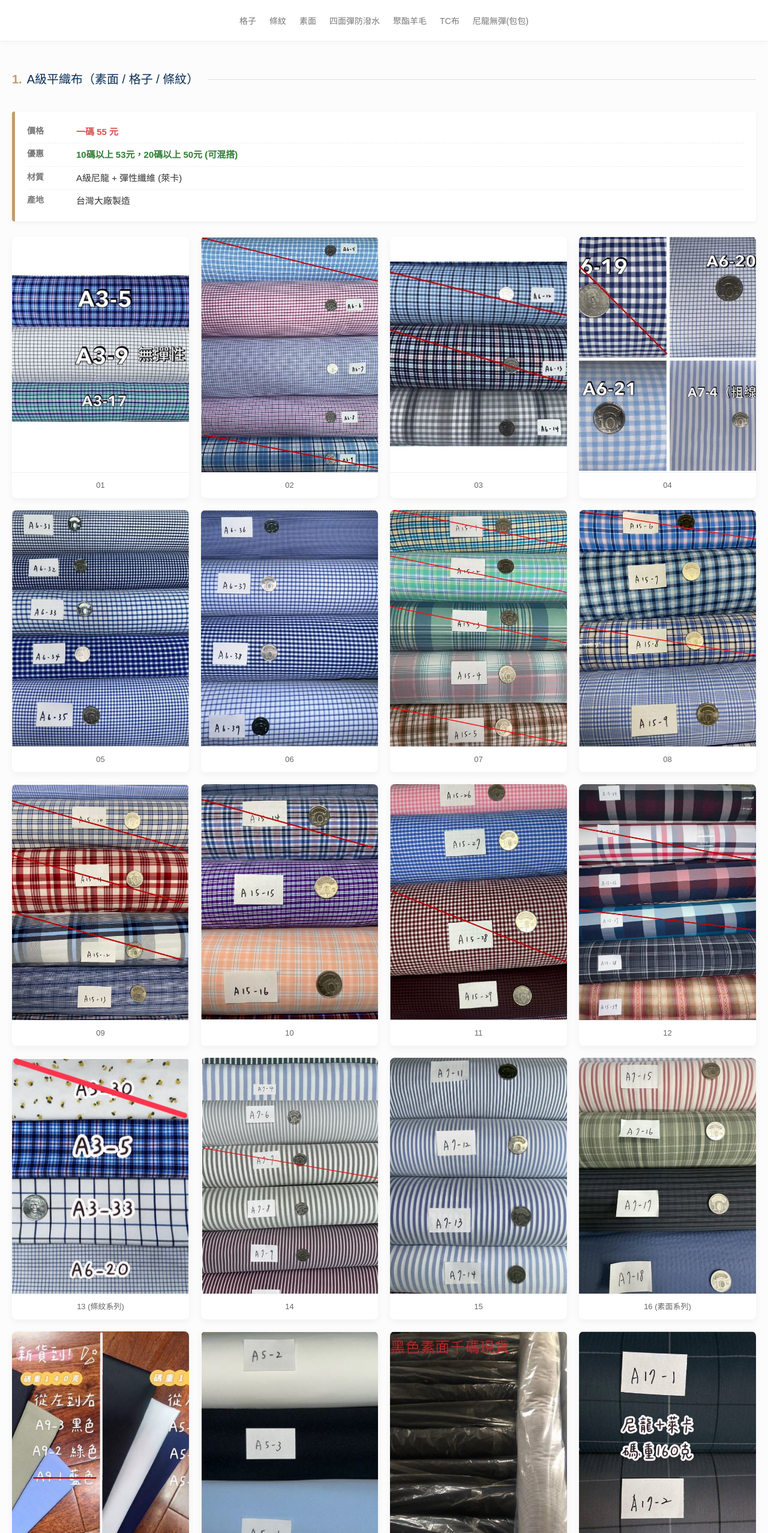
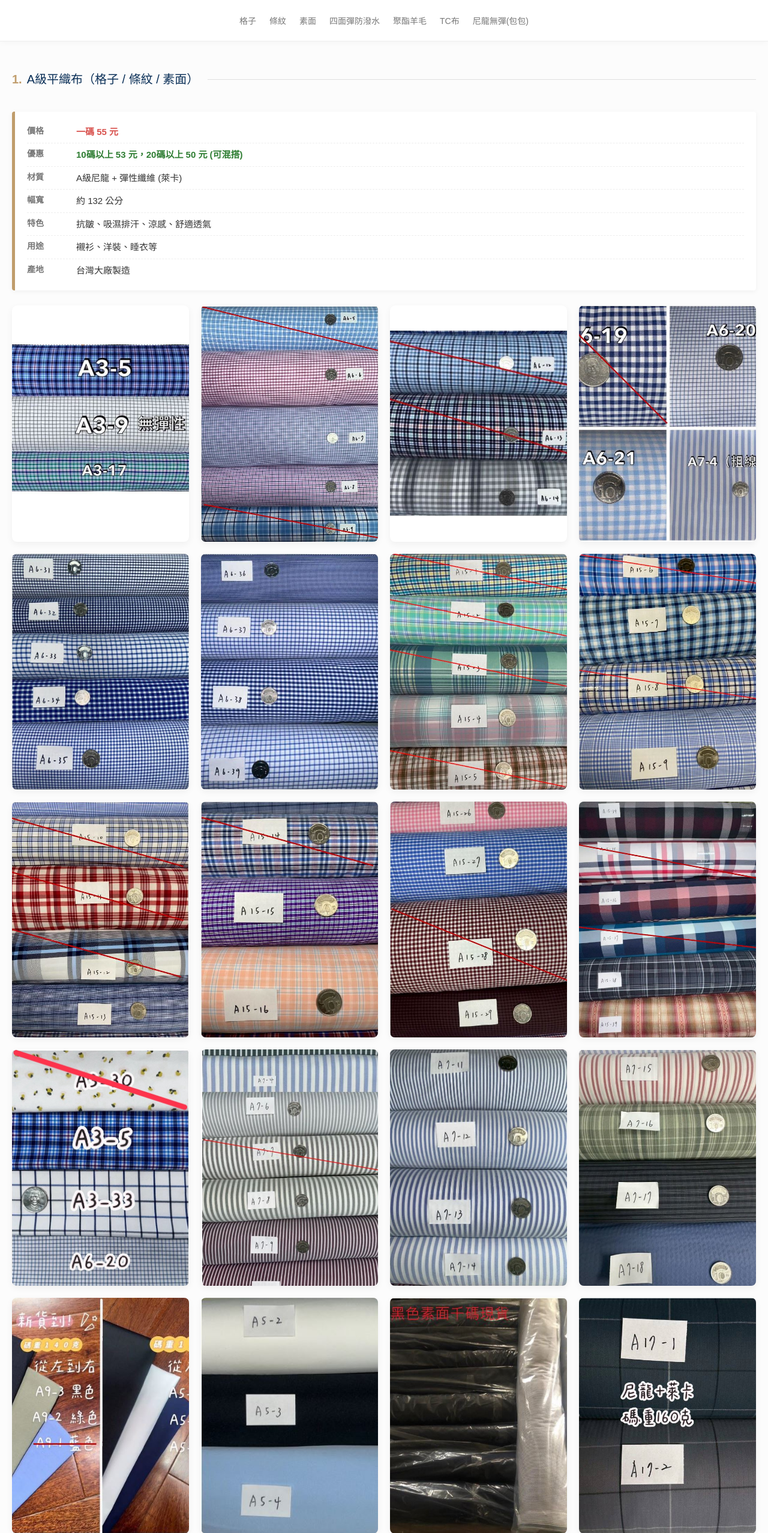
Before and after one commit to cloth9713/fabric, a plain HTML site: page index.html in a window 1280 px wide. Shown: the part 65-2620 px from the top of the page at 60% size. Drawn offline with Linux system fonts and the light colour scheme.

Commit message:
Update index.html

```diff
--- a/index.html
+++ b/index.html
@@ -90,6 +90,7 @@
             transform: translateY(-1px);
         }
 
+        /* 導覽列容器 */
         nav {
             display: flex;
             flex-wrap: wrap;
@@ -111,6 +112,13 @@
         }
 
         nav a:hover { color: var(--primary-color); }
+
+        /* 手機版強制換行區塊 */
+        .nav-break {
+            display: none;
+            flex-basis: 100%;
+            height: 0;
+        }
 
         /* ==========================================================================
            3. 內容排版
@@ -146,6 +154,7 @@
         .info-row .price { color: var(--price-color); font-weight: 700; }
         .info-row .promo { color: var(--promo-color); font-weight: 600; }
 
+        /* 布料網格設定 */
         .fabric-grid {
             display: grid;
             grid-template-columns: repeat(auto-fill, minmax(280px, 1fr));
@@ -171,10 +180,8 @@
         .image-box img { width: 100%; height: 100%; object-fit: cover; transition: 0.4s; }
         .fabric-item:hover img { transform: scale(1.05); }
 
-        .item-label { padding: 10px; text-align: center; font-size: 13px; color: #666; border-top: 1px solid #f0f0f0; }
-
         /* ==========================================================================
-           4. 燈箱與 RWD
+           4. 燈箱與 RWD (響應式設計)
            ========================================================================== */
         .lightbox {
             display: none;
@@ -197,6 +204,18 @@
             .header-contact-btn { font-size: 12px; padding: 5px 12px; }
             .info-row { font-size: 14px; }
             .info-row .label { min-width: 60px; margin-right: 8px; }
+
+            /* 手機版導覽列調整：確保分成兩行 */
+            nav {
+                gap: 10px 12px;
+            }
+            nav a {
+                font-size: 13px;
+                padding: 4px 0;
+            }
+            .nav-break {
+                display: block;
+            }
         }
     </style>
 </head>
@@ -205,7 +224,7 @@
 <header>
     <div class="title-container">
         <h1>布料供應商</h1>
-        <a href="https://m.me/cloth9713" target="_blank" class="header-contact-btn">
+        <a href="http://facebook.com/cloth9713?" target="_blank" class="header-contact-btn">
             私訊聯絡
         </a>
     </div>
@@ -214,6 +233,9 @@
         <a href="#section-1">格子</a>
         <a href="#stripe-fabric">條紋</a>
         <a href="#plain-fabric">素面</a>
+
+        <div class="nav-break"></div>
+
         <a href="#section-2">四面彈防潑水</a>
         <a href="#section-3">聚酯羊毛</a>
         <a href="#section-4">TC布</a>
@@ -224,37 +246,40 @@
 <main>
     <section id="section-1">
         <div class="section-header">
-            <h2><span class="number">1.</span>A級平織布（素面 / 格子 / 條紋）</h2>
+            <h2><span class="number">1.</span>A級平織布（格子 / 條紋 / 素面）</h2>
             <div class="line"></div>
         </div>
         <div class="category-info">
             <div class="info-row"><span class="label">價格</span><span class="value price">一碼 55 元</span></div>
-            <div class="info-row"><span class="label">優惠</span><span class="value promo">10碼以上 53元，20碼以上 50元 (可混搭)</span></div>
+            <div class="info-row"><span class="label">優惠</span><span class="value promo">10碼以上 53 元，20碼以上 50 元 (可混搭)</span></div>
             <div class="info-row"><span class="label">材質</span><span class="value">A級尼龍 + 彈性纖維 (萊卡)</span></div>
+            <div class="info-row"><span class="label">幅寬</span><span class="value">約 132 公分</span></div>
+            <div class="info-row"><span class="label">特色</span><span class="value">抗皺、吸濕排汗、涼感、舒適透氣</span></div>
+            <div class="info-row"><span class="label">用途</span><span class="value">襯衫、洋裝、睡衣等</span></div>
             <div class="info-row"><span class="label">產地</span><span class="value">台灣大廠製造</span></div>
         </div>
 
         <div class="fabric-grid">
-            <div class="fabric-item"><div class="image-box"><img src="img/01.jpg"></div><div class="item-label">01</div></div>
-            <div class="fabric-item"><div class="image-box"><img src="img/02.JPG"></div><div class="item-label">02</div></div>
-            <div class="fabric-item"><div class="image-box"><img src="img/03.JPG"></div><div class="item-label">03</div></div>
-            <div class="fabric-item"><div class="image-box"><img src="img/04.JPG"></div><div class="item-label">04</div></div>
-            <div class="fabric-item"><div class="image-box"><img src="img/05.jpg"></div><div class="item-label">05</div></div>
-            <div class="fabric-item"><div class="image-box"><img src="img/06.jpg"></div><div class="item-label">06</div></div>
-            <div class="fabric-item"><div class="image-box"><img src="img/07.jpg"></div><div class="item-label">07</div></div>
-            <div class="fabric-item"><div class="image-box"><img src="img/08.jpg"></div><div class="item-label">08</div></div>
-            <div class="fabric-item"><div class="image-box"><img src="img/09.jpg"></div><div class="item-label">09</div></div>
-            <div class="fabric-item"><div class="image-box"><img src="img/10.jpg"></div><div class="item-label">10</div></div>
-            <div class="fabric-item"><div class="image-box"><img src="img/11.jpg"></div><div class="item-label">11</div></div>
-            <div class="fabric-item"><div class="image-box"><img src="img/12.jpg"></div><div class="item-label">12</div></div>
-            <div class="fabric-item" id="stripe-fabric"><div class="image-box"><img src="img/13.jpg"></div><div class="item-label">13 (條紋系列)</div></div>
-            <div class="fabric-item"><div class="image-box"><img src="img/14.jpg"></div><div class="item-label">14</div></div>
-            <div class="fabric-item"><div class="image-box"><img src="img/15.jpg"></div><div class="item-label">15</div></div>
-            <div class="fabric-item" id="plain-fabric"><div class="image-box"><img src="img/16.jpg"></div><div class="item-label">16 (素面系列)</div></div>
-            <div class="fabric-item"><div class="image-box"><img src="img/17.jpg"></div><div class="item-label">17</div></div>
-            <div class="fabric-item"><div class="image-box"><img src="img/18.jpg"></div><div class="item-label">18</div></div>
-            <div class="fabric-item"><div class="image-box"><img src="img/19.jpg"></div><div class="item-label">19</div></div>
-            <div class="fabric-item"><div class="image-box"><img src="img/20.jpg"></div><div class="item-label">20</div></div>
+            <div class="fabric-item"><div class="image-box"><img src="img/01.jpg"></div></div>
+            <div class="fabric-item"><div class="image-box"><img src="img/02.JPG"></div></div>
+            <div class="fabric-item"><div class="image-box"><img src="img/03.JPG"></div></div>
+            <div class="fabric-item"><div class="image-box"><img src="img/04.JPG"></div></div>
+            <div class="fabric-item"><div class="image-box"><img src="img/05.jpg"></div></div>
+            <div class="fabric-item"><div class="image-box"><img src="img/06.jpg"></div></div>
+            <div class="fabric-item"><div class="image-box"><img src="img/07.jpg"></div></div>
+            <div class="fabric-item"><div class="image-box"><img src="img/08.jpg"></div></div>
+            <div class="fabric-item"><div class="image-box"><img src="img/09.jpg"></div></div>
+            <div class="fabric-item"><div class="image-box"><img src="img/10.jpg"></div></div>
+            <div class="fabric-item"><div class="image-box"><img src="img/11.jpg"></div></div>
+            <div class="fabric-item"><div class="image-box"><img src="img/12.jpg"></div></div>
+            <div class="fabric-item" id="stripe-fabric"><div class="image-box"><img src="img/13.jpg"></div></div>
+            <div class="fabric-item"><div class="image-box"><img src="img/14.jpg"></div></div>
+            <div class="fabric-item"><div class="image-box"><img src="img/15.jpg"></div></div>
+            <div class="fabric-item" id="plain-fabric"><div class="image-box"><img src="img/16.jpg"></div></div>
+            <div class="fabric-item"><div class="image-box"><img src="img/17.jpg"></div></div>
+            <div class="fabric-item"><div class="image-box"><img src="img/18.jpg"></div></div>
+            <div class="fabric-item"><div class="image-box"><img src="img/19.jpg"></div></div>
+            <div class="fabric-item"><div class="image-box"><img src="img/20.jpg"></div></div>
         </div>
     </section>
 
@@ -271,7 +296,7 @@
             <div class="info-row"><span class="label">產地</span><span class="value">台灣大廠（上市公司），品質保證！</span></div>
         </div>
         <div class="fabric-grid">
-            <div class="fabric-item"><div class="image-box"><img src="img/21.jpg"></div><div class="item-label">21</div></div>
+            <div class="fabric-item"><div class="image-box"><img src="img/21.jpg"></div></div>
         </div>
     </section>
 
@@ -288,7 +313,8 @@
             <div class="info-row"><span class="label">產地</span><span class="value">台灣大廠（上市公司），品質保證！</span></div>
         </div>
         <div class="fabric-grid">
-            <div class="fabric-item"><div class="image-box"><img src="img/25.jpg"></div><div class="item-label">25</div></div>
+            <div class="fabric-item"><div class="image-box"><img src="img/25.jpg"></div></div>
+            <div class="fabric-item"><div class="image-box"><img src="img/26.jpg"></div></div>
         </div>
     </section>
 
@@ -304,7 +330,7 @@
             <div class="info-row"><span class="label">產地</span><span class="value">台灣大廠製造</span></div>
         </div>
         <div class="fabric-grid">
-            <div class="fabric-item"><div class="image-box"><img src="img/31.jpg"></div><div class="item-label">31</div></div>
+            <div class="fabric-item"><div class="image-box"><img src="img/31.jpg"></div></div>
         </div>
     </section>
 
@@ -320,7 +346,7 @@
             <div class="info-row"><span class="label">產地</span><span class="value">台灣大廠製造</span></div>
         </div>
         <div class="fabric-grid">
-            <div class="fabric-item"><div class="image-box"><img src="img/35.jpg"></div><div class="item-label">32</div></div>
+            <div class="fabric-item"><div class="image-box"><img src="img/35.jpg"></div></div>
         </div>
     </section>
 </main>
@@ -328,7 +354,7 @@
 <footer>
     <div style="text-align: center; padding: 40px 20px; background: #fff; border-top: 1px solid #eee;">
         <p style="color: #666; margin-bottom: 15px;">對布料有任何疑問嗎？歡迎直接私訊聯絡！</p>
-        <a href="https://m.me/cloth9713" target="_blank" style="display: inline-block; color: var(--accent-color); text-decoration: none; padding: 10px 25px; border: 1.5px solid var(--accent-color); border-radius: 4px; font-weight: 600; transition: var(--transition);">立即私訊聯絡</a>
+        <a href="http://facebook.com/cloth9713?" target="_blank" style="display: inline-block; color: var(--accent-color); text-decoration: none; padding: 10px 25px; border: 1.5px solid var(--accent-color); border-radius: 4px; font-weight: 600; transition: var(--transition);">立即私訊聯絡</a>
         <p style="color: #999; font-size: 13px; margin-top: 30px;">&copy; 2026 布料供應商 | 台灣大廠優質布料供應</p>
     </div>
 </footer>
@@ -341,20 +367,23 @@
     const lightbox = document.getElementById('lightbox');
     const lightboxImg = document.getElementById('lightbox-img');
 
+    // 為所有圖片綁定點擊事件以顯示燈箱
     document.querySelectorAll('.image-box img').forEach(image => {
         image.onclick = (e) => {
             e.stopPropagation();
             lightboxImg.src = image.src;
             lightbox.classList.add('active');
-            document.body.style.overflow = 'hidden';
+            document.body.style.overflow = 'hidden'; // 防止背景捲動
         };
     });
 
+    // 關閉燈箱功能
     function closeLightbox() {
         lightbox.classList.remove('active');
         document.body.style.overflow = 'auto';
     }
 
+    // 按下 ESC 鍵也能關閉燈箱
     document.addEventListener('keydown', (e) => {
         if (e.key === 'Escape') closeLightbox();
     });
```
